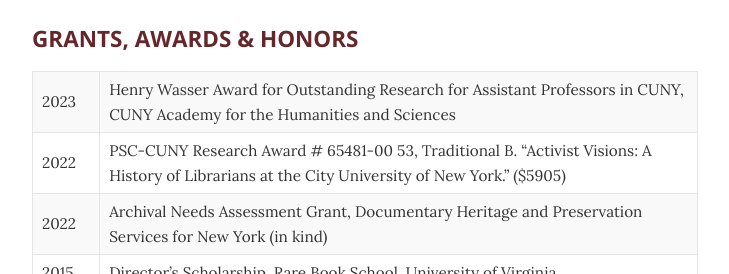
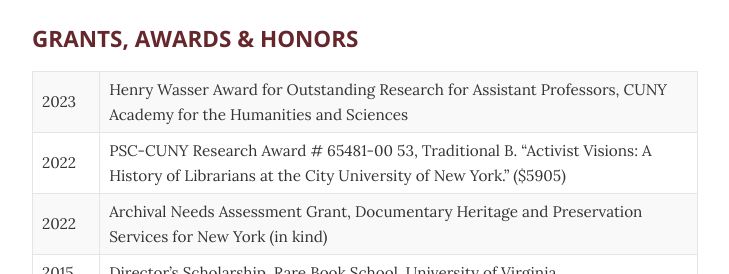
Before and after one commit to rshirazi/rshirazi.github.io, a Jekyll site: the page built from cv.md, in a window 1280 px wide and 900 px high, scrolled down 3934 px. Shown: the part 180-454 px from the top of the window, without its empty margins (275-1004 px from the left). Built offline with Jekyll 4.4.1, drawn with Linux system fonts in a browser that asks for light colours.

Commit message:
edits for clarity

```diff
--- a/cv.md
+++ b/cv.md
@@ -235,7 +235,7 @@
 <tbody>
 <tr class="odd">
 <td>2023</td>
-<td>Henry Wasser Award for Outstanding Research for Assistant Professors in CUNY, CUNY Academy for the Humanities and Sciences</td>
+<td>Henry Wasser Award for Outstanding Research for Assistant Professors, CUNY Academy for the Humanities and Sciences</td>
 </tr>
 <tr class="even">
 <td>2022</td>
--- a/index.html
+++ b/index.html
@@ -22,9 +22,8 @@
             <p>
                 <h1 class="landing-title">Roxanne Shirazi</h1>
                 I'm a librarian at the CUNY Graduate Center, where I also serve as project director for the <a href="https://cdha.cuny.edu">CUNY Digital History Archive</a> and oversee the college’s institutional archives.
-
-                My blog has been inactive for the last few years, but you can also find me on Mastodon at <a rel="me" href="https://mastodon.social/@roxanneshirazi">@roxanneshirazi@mastodon.social</a>.
-
+            </p>
+            <p>My blog has been inactive for the last few years, but you can also find me on Mastodon at <a rel="me" href="https://mastodon.social/@roxanneshirazi">@roxanneshirazi@mastodon.social</a>.
             </p>
 
 
```
